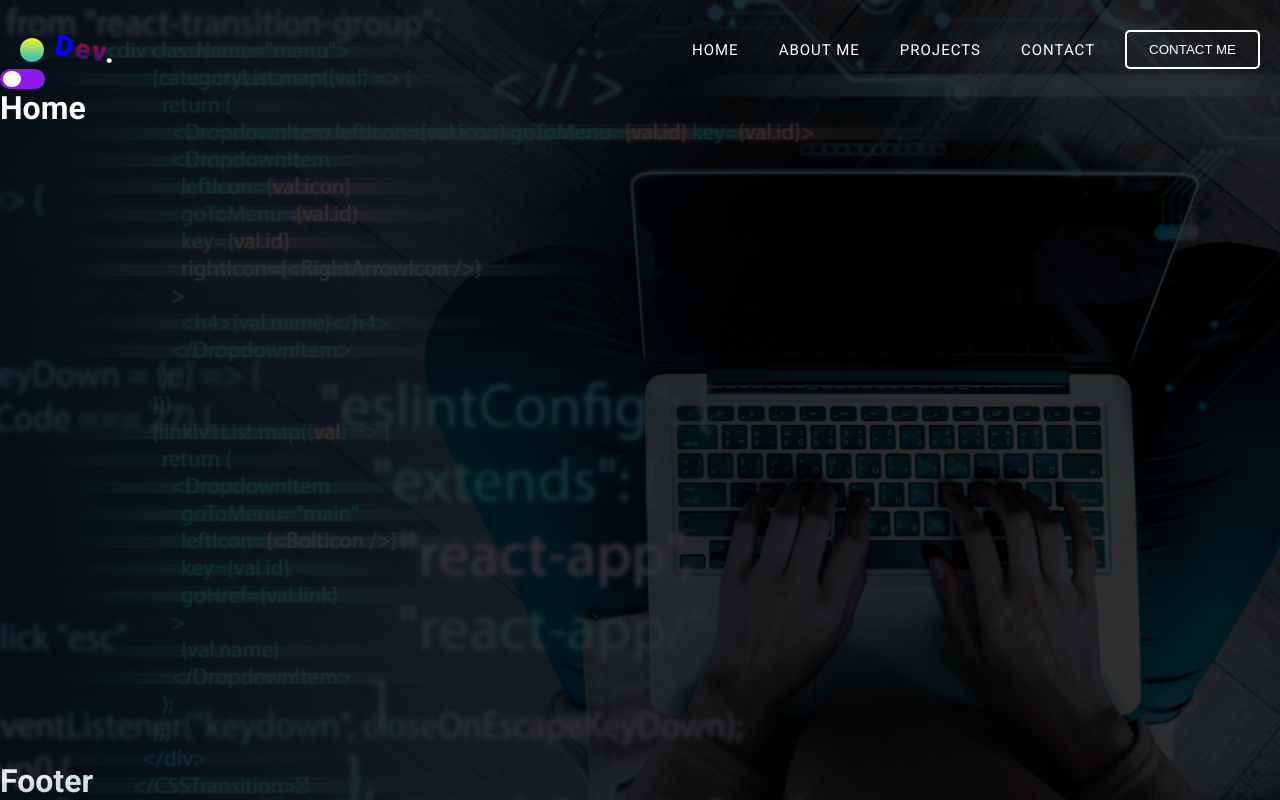
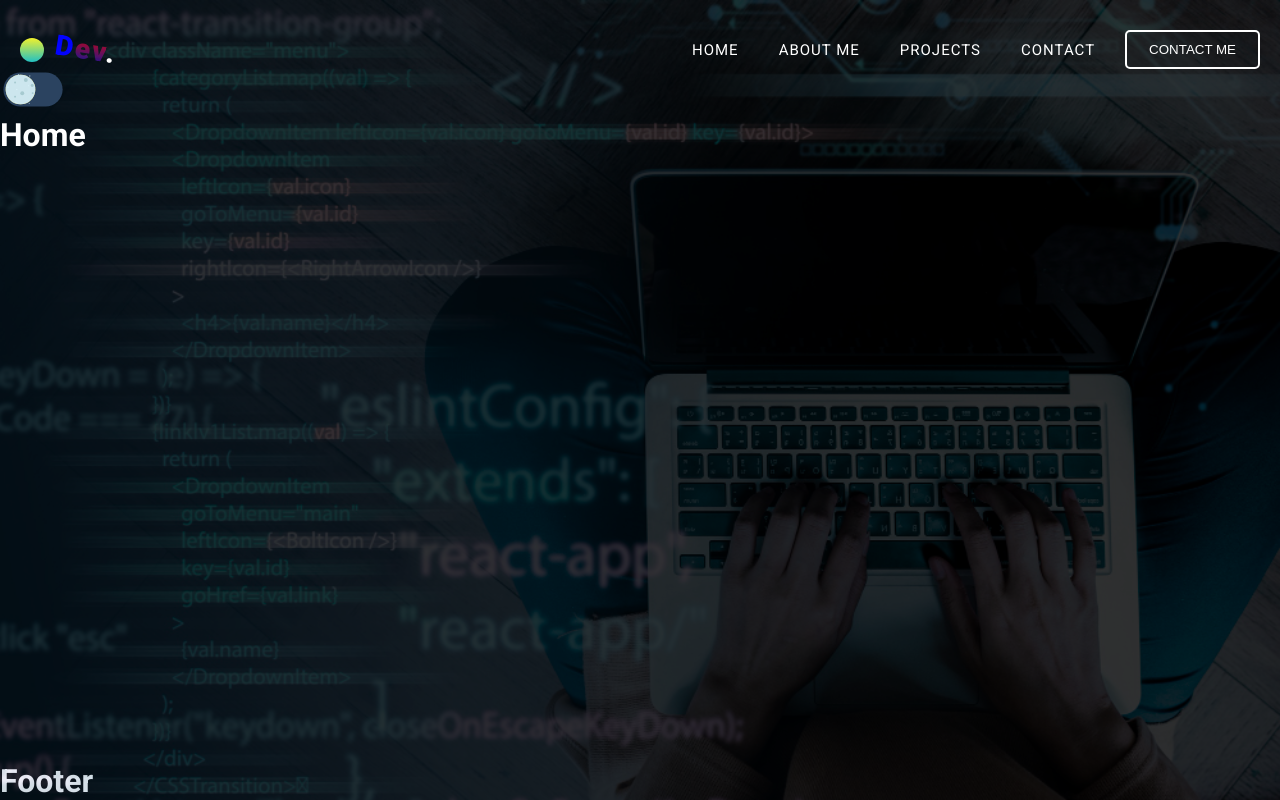
Before and after one commit to umidjon20/my-personal-portfolio, a React (Vite) app: page /home in a window 1280 px wide. Built offline with nearby package versions, Linux system fonts and the light colour scheme.

Commit message:
change mode component

```diff
--- a/src/components/Mode/Mode.jsx
+++ b/src/components/Mode/Mode.jsx
@@ -6,11 +6,70 @@
     const modeRef = useRef()
     console.log(modeRef.current,'hdhjdsk')
     return(
-        <div className="mode">
-             <div className="mode-color">
-                 <div className="circle" ref={modeRef}></div>
-                 <span></span>
-            </div>
-        </div>
+
+<label id="theme-toggle-button" ref={modeRef}>
+  <input type="checkbox" id="toggle"/>
+  <svg viewBox="0 0 69.667 44" xmlns:xlink="http://www.w3.org/1999/xlink" xmlns="http://www.w3.org/2000/svg">
+    <g transform="translate(3.5 3.5)" data-name="Component 15 – 1" id="Component_15_1">
+
+
+      <g filter="url(#container)" transform="matrix(1, 0, 0, 1, -3.5, -3.5)">
+        <rect fill=" #2b4360" transform="translate(3.5 3.5)" rx="17.5" height="35" width="60.667" data-name="container" id="container"></rect>
+      </g>
+
+      <g transform="translate(2.333 2.333)" id="button">
+
+        <g data-name="sun" id="sun">
+          <g filter="url(#sun-outer)" transform="matrix(1, 0, 0, 1, -5.83, -5.83)">
+            <circle fill="#f8e664" transform="translate(5.83 5.83)" r="15.167" cy="15.167" cx="15.167" data-name="sun-outer" id="sun-outer-2"></circle>
+          </g>
+          <g filter="url(#sun)" transform="matrix(1, 0, 0, 1, -5.83, -5.83)">
+            <path fill="rgba(246,254,247,0.29)" transform="translate(9.33 9.33)" d="M11.667,0A11.667,11.667,0,1,1,0,11.667,11.667,11.667,0,0,1,11.667,0Z" data-name="sun" id="sun-3"></path>
+          </g>
+          <circle fill="#fcf4b9" transform="translate(8.167 8.167)" r="7" cy="7" cx="7" id="sun-inner"></circle>
+        </g>
+
+
+        <g data-name="moon" id="moon">
+          <g filter="url(#moon)" transform="matrix(1, 0, 0, 1, -31.5, -5.83)">
+            <circle fill="#cce6ee" transform="translate(31.5 5.83)" r="15.167" cy="15.167" cx="15.167" data-name="moon" id="moon-3"></circle>
+          </g>
+          <g fill="#a6cad0" transform="translate(-24.415 -1.009)" id="patches">
+            <circle transform="translate(43.009 4.496)" r="2" cy="2" cx="2"></circle>
+            <circle transform="translate(39.366 17.952)" r="2" cy="2" cx="2" data-name="patch"></circle>
+            <circle transform="translate(33.016 8.044)" r="1" cy="1" cx="1" data-name="patch"></circle>
+            <circle transform="translate(51.081 18.888)" r="1" cy="1" cx="1" data-name="patch"></circle>
+            <circle transform="translate(33.016 22.503)" r="1" cy="1" cx="1" data-name="patch"></circle>
+            <circle transform="translate(50.081 10.53)" r="1.5" cy="1.5" cx="1.5" data-name="patch"></circle>
+          </g>
+        </g>
+      </g>
+
+
+      <g filter="url(#cloud)" transform="matrix(1, 0, 0, 1, -3.5, -3.5)">
+        <path fill="#fff" transform="translate(-3466.47 -160.94)" d="M3512.81,173.815a4.463,4.463,0,0,1,2.243.62.95.95,0,0,1,.72-1.281,4.852,4.852,0,0,1,2.623.519c.034.02-.5-1.968.281-2.716a2.117,2.117,0,0,1,2.829-.274,1.821,1.821,0,0,1,.854,1.858c.063.037,2.594-.049,3.285,1.273s-.865,2.544-.807,2.626a12.192,12.192,0,0,1,2.278.892c.553.448,1.106,1.992-1.62,2.927a7.742,7.742,0,0,1-3.762-.3c-1.28-.49-1.181-2.65-1.137-2.624s-1.417,2.2-2.623,2.2a4.172,4.172,0,0,1-2.394-1.206,3.825,3.825,0,0,1-2.771.774c-3.429-.46-2.333-3.267-2.2-3.55A3.721,3.721,0,0,1,3512.81,173.815Z" data-name="cloud" id="cloud"></path>
+      </g>
+
+
+      <g fill="#def8ff" transform="translate(3.585 1.325)" id="stars">
+        <path transform="matrix(-1, 0.017, -0.017, -1, 24.231, 3.055)" d="M.774,0,.566.559,0,.539.458.933.25,1.492l.485-.361.458.394L1.024.953,1.509.592.943.572Z"></path>
+        <path transform="matrix(-0.777, 0.629, -0.629, -0.777, 23.185, 12.358)" d="M1.341.529.836.472.736,0,.505.46,0,.4.4.729l-.231.46L.605.932l.4.326L.9.786Z" data-name="star"></path>
+        <path transform="matrix(0.438, 0.899, -0.899, 0.438, 23.177, 29.735)" d="M.015,1.065.475.9l.285.365L.766.772l.46-.164L.745.494.751,0,.481.407,0,.293.285.658Z" data-name="star"></path>
+        <path transform="translate(12.677 0.388) rotate(104)" d="M1.161,1.6,1.059,1,1.574.722.962.607.86,0,.613.572,0,.457.446.881.2,1.454l.516-.274Z" data-name="star"></path>
+        <path transform="matrix(-0.07, 0.998, -0.998, -0.07, 11.066, 15.457)" d="M.873,1.648l.114-.62L1.579.945,1.03.62,1.144,0,.706.464.157.139.438.7,0,1.167l.592-.083Z" data-name="star"></path>
+        <path transform="translate(8.326 28.061) rotate(11)" d="M.593,0,.638.724,0,.982l.7.211.045.724.36-.64.7.211L1.342.935,1.7.294,1.063.552Z" data-name="star"></path>
+        <path transform="translate(5.012 5.962) rotate(172)" d="M.816,0,.5.455,0,.311.323.767l-.312.455.516-.215.323.456L.827.911,1.343.7.839.552Z" data-name="star"></path>
+        <path transform="translate(2.218 14.616) rotate(169)" d="M1.261,0,.774.571.114.3.487.967,0,1.538.728,1.32l.372.662.047-.749.728-.218L1.215.749Z" data-name="star"></path>
+      </g>
+    </g>
+  </svg>
+</label>
+
+        // <div className="mode">
+        //      <div className="mode-color">
+        //          <div className="circle" ref={modeRef}></div>
+        //          <span></span>
+        //     </div>
+        // </div>
     )
 }
--- a/src/components/Mode/Mode.scss
+++ b/src/components/Mode/Mode.scss
@@ -1,28 +1,100 @@
-.mode{
-    display: flex;
-    align-items: center;
-    column-gap: 12px;
-    .mode-color{
+/* The switch - the box around the slider */
+#theme-toggle-button {
+    font-size: 17px;
+    position: relative;
+    display: inline-block;
+    width: 4em;
     cursor: pointer;
-        width: 45px;
-        height: 20px;
-        border-radius: 10px;
-        background-color: #8F19E8;
-        position: relative;
-        .circle{
-            position: absolute;
-            width: 18px;
-            height: 16px;
-            left: 3px;
-            top: 2px;
-            border-radius:50%;
-            background-color: #fff;
-            transition: 0.4s;
   }
+
+  /* Hide default HTML checkbox */
+  #toggle {
+    opacity: 0;
+    width: 0;
+    height: 0;
   }
-    span{
-        svg{
-            stroke: var(--meaning-color);
+
+  #container,
+  #patches,
+  #stars,
+  #button,
+  #sun,
+  #moon,
+  #cloud {
+    transition-property: all;
+    transition-timing-function: cubic-bezier(0.4, 0, 0.2, 1);
+    transition-duration: 0.25s;
   }
+
+  /* night sky background */
+  #toggle:checked + svg #container {
+    fill: #83cbd8;
   }
+
+  /* move button to right when checked */
+  #toggle:checked + svg #button {
+    transform: translate(28px, 2.333px);
   }
+
+  /* show/hide sun and moon based on checkbox state */
+  #sun {
+    opacity: 1;
+  }
+
+  #toggle:checked + svg #sun {
+    opacity: 1;
+  }
+
+  #moon {
+    opacity: 1;
+  }
+
+  #toggle:checked + svg #moon {
+    opacity: 0;
+  }
+
+  /* show or hide background items on checkbox state */
+  #cloud {
+    opacity: 0;
+  }
+
+  #toggle:checked + svg #cloud {
+    opacity: 1;
+  }
+
+  #stars {
+    opacity: 1;
+  }
+
+  #toggle:checked + svg #stars {
+    opacity: 0;
+  }
+
+// .mode{
+//     display: flex;
+//     align-items: center;
+//     column-gap: 12px;
+//     .mode-color{
+//         cursor: pointer;
+//         width: 45px;
+//         height: 20px;
+//         border-radius: 10px;
+//         background-color: #8F19E8;
+//         position: relative;
+//         .circle{
+//             position: absolute;
+//             width: 18px;
+//             height: 16px;
+//             left: 3px;
+//             top: 2px;
+//             border-radius:50%;
+//             background-color: #fff;
+//             transition: 0.4s;
+//         }
+//     }
+//     span{
+//         svg{
+//             stroke: var(--meaning-color);
+//         }
+//     }
+// }
```
Lines whose indentation alone changed are shown as unchanged.
